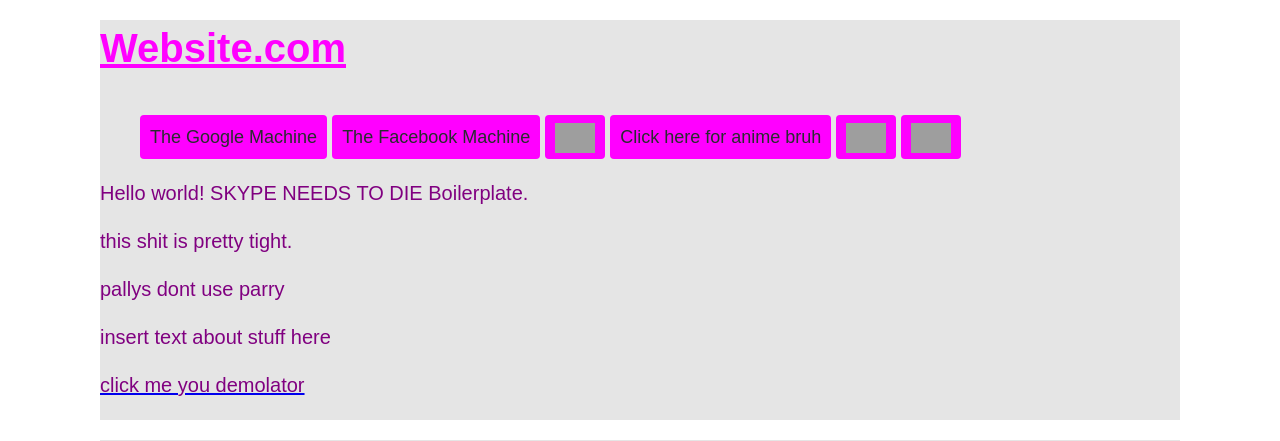
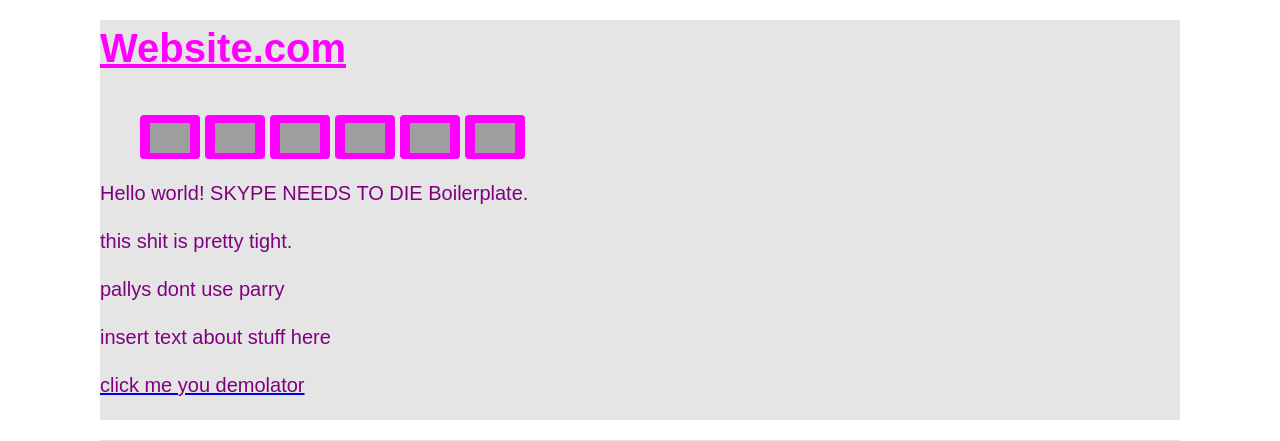
Before and after one commit to shnazzyhat/My-First-Website, a PHP site: page / in a window 1280 px wide. Shown: the top 441 px of the page. Run offline with PHP 8.4, Linux system fonts and the light colour scheme; some libraries are stand-ins or nearby versions; grey boxes are pictures that could not be loaded.

Commit message:
Changed links

```diff
--- a/index.php
+++ b/index.php
@@ -28,11 +28,11 @@
             </div>
             <div class="clearfix"></div>
             <ul class="my-special-list">
-                <li><a href="http://google.com" target="_blank">The Google Machine</a></li>
-                <li><a href="https://www.facebook.com" target="_blank">The Facebook Machine</a></li>
-                <li><a href="http://91ferns.com" target="_blank"><img src="http://upload.wikimedia.org/wikipedia/en/5/5f/Original_Doge_meme.jpg"></a></li>
-                <li><a href="//watchanimeon.com" target="_blank">Click here for anime bruh</a></li>
-                <li><a href="http://youtu.be/TcTNloetz_8?list=FLr1PDaT2DTjCuavp-whbPgA" target="_blank"><img src="http://cdn.stereogum.com/files/2012/02/Gorillaz1.jpg"></a></li>
+                <li><a href="http://google.com" target="_blank"><img src="http://lh3.ggpht.com/5IkkJ28jCJa-dMyDX3luN5onFJTRcnHMDgCq3JVjdZ0EliJLrvFRGLw04_z7phmvYJD9QWKE617CTbUoch52qg242SRSGk4taUpHfcW5Og=s660"></a></li>
+                <li><a href="https://www.facebook.com" target="_blank"><img src="http://www.rainyfrog.com/wp-content/uploads/2014/04/Facebook-Icon-1021x1024.png"></a></li>
+                <li><a href="//tumblr.com" target="_blank"><img src="https://secure.assets.tumblr.com/images/logo_page/img_logo_bluebg_2x.png"></a></li>
+                <li><a href="//watchanimeon.com" target="_blank"><img src="http://images.saiyanisland.com/data/526/Naruto-Logo.gif"></a></li>
+                <li><a href="https://www.youtube.com/feed/subscriptions" target="_blank"><img src="http://cdn.stereogum.com/files/2012/02/Gorillaz1.jpg"></a></li>
                 <li><a href="http://www.icy-veins.com/wow/protection-paladin-pve-tank-guide" target="_blank"><img src="http://maxdps.com/images/section/4_2.jpg"></a></li>
                 </ul>
             <p id="liam">Hello world! SKYPE NEEDS TO DIE Boilerplate.</p>
```
